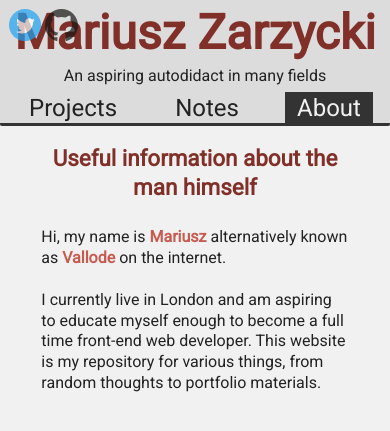
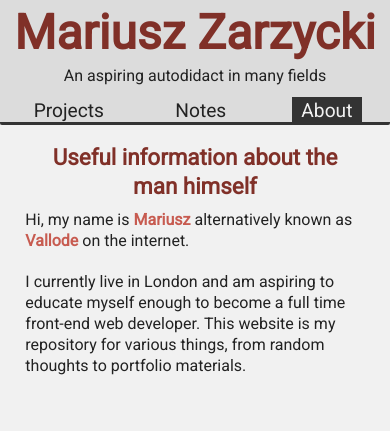
Before and after one commit to vallode/vallode.com, a Jekyll site: the page built from index.html, in a window 390 px wide. Shown: the top 431 px of the page. Built offline with Jekyll 4.4.1, drawn with Linux system fonts in a browser that asks for light colours.

Commit message:
Jekyll conversion

```diff
--- a/css/style.css
+++ b/css/style.css
@@ -30,7 +30,7 @@
 }
 /* Wrapper */
 .wrapper {
-    max-width:40%;
+    max-width:40vw;
     margin-left: auto;
     margin-right: auto;
 
@@ -47,7 +47,7 @@
 }
 .header p {
     font-size: 1em;
-    margin-bottom: 1%;
+    margin-bottom: 1vh;
 }
 .social {
     position: absolute;
@@ -86,11 +86,11 @@
     min-height: 100%;
 }
 .content p {
-    padding: 1em;
+    padding: 2vh;
     text-align: left;
 }
 .content h2 {
-    float:left;
+    float: left;
     padding: 2vh;
     padding-bottom: 1vh;
     font-size: 140%;
@@ -104,8 +104,6 @@
     justify-content: space-evenly;
     align-content: flex-start;
     flex-wrap: wrap;
-
-    height: 100%;
     width: 100%;
 }
 .entry {
@@ -151,32 +149,16 @@
 }
 .post .date {
     font-style: italic;
-    font-size: 80%;
+    font-size: 0.8em;
     color: #666666;
 }
 h2 .date {
     font-style: italic;
     font-weight: normal;
-    font-size: 60%;
+    font-size: 0.6em;
     color: #666666;
 }
 /* Footer */
-.footer {
-    position: absolute;
-    left: 50%;
-    bottom: 0;
-
-    opacity: .5;
-    transform: translate(-50%);
-    transition: all 0.25s ease;
-    padding: 5px;
-}
-.footer p {
-    color: #555555;
-}
-.footer img {
-    height: 12px;
-}
 
 /* Animation */
 .expand {
@@ -199,10 +181,6 @@
 .active {
     background-color: #333333;
     color: #f1f1f1;
-}
-
-.footer:hover {
-    opacity: 1;
 }
 
 a:hover {
@@ -229,8 +207,26 @@
         max-width:80%;
     }
 }
-@media only screen and (max-width: 600px) {
+@media only screen and (max-width: 800px) {
     .wrapper {
         max-width:100%;
     }
 }
+@media only screen and (max-width: 520px) {
+    .social {
+        display: none;
+    }
+    .content p{
+        padding: 0 ;
+    }
+    .content h2,h1 {
+    }
+    .navigation {
+        font-size: 0.8em;
+    }
+}
+@media only screen and (max-width: 380px){
+    .header h1 {
+        font-size: 2em;
+    }
+}
```
Also changed, not shown: 1 other file.
